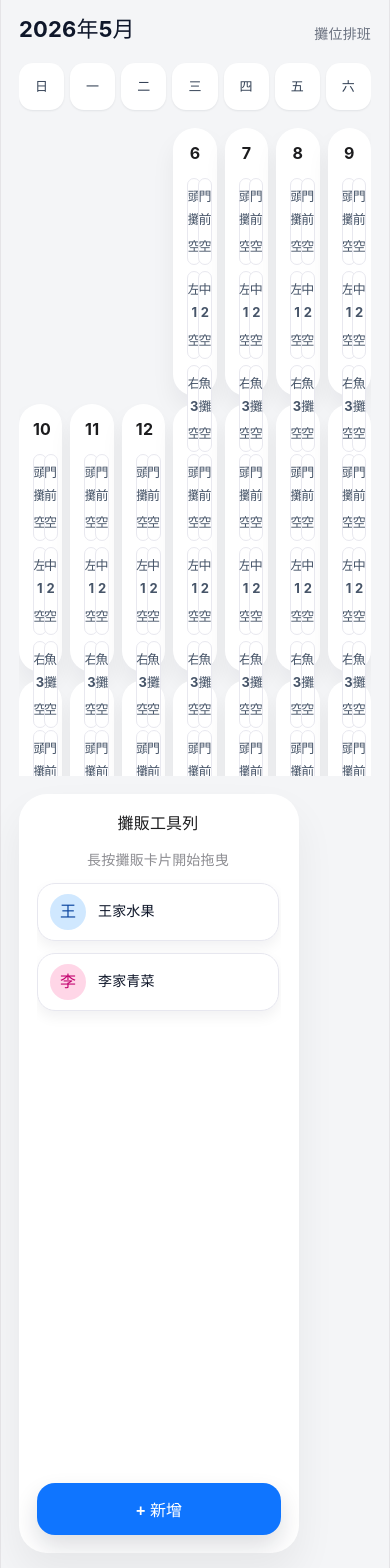
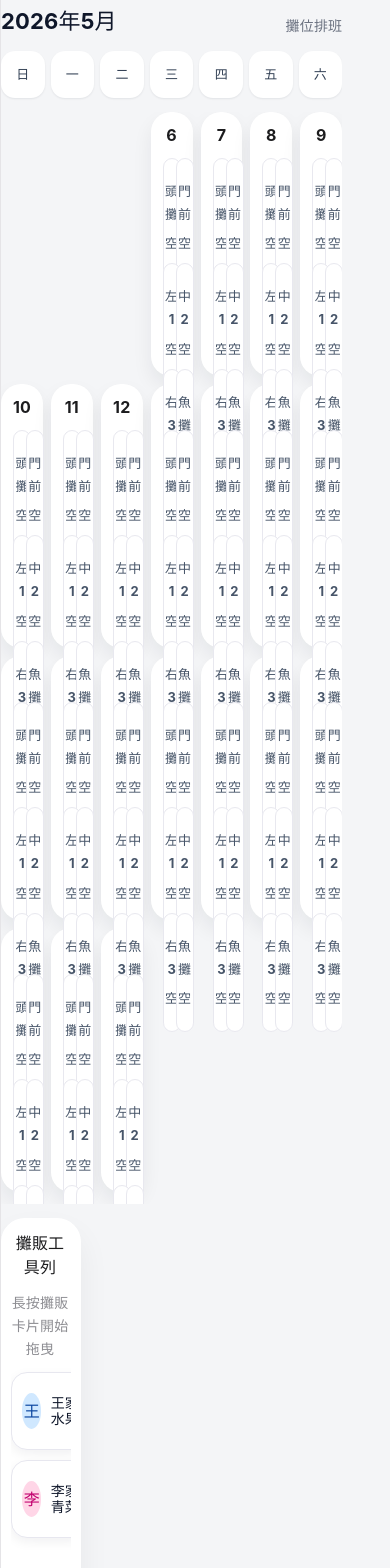
Before and after one commit to Hsu7183/dongmen-market-manager, a React (Vite) app: page / in a window 390 px wide. Shown: the top 1568 px of the page. Built offline with nearby package versions, Linux system fonts and the light colour scheme.

Commit message:
fix: force mobile split layout with right vendor rail

```diff
--- a/src/App.tsx
+++ b/src/App.tsx
@@ -325,6 +325,7 @@ function App() {
       weekdays: [],
       preferredStall: "",
     });
+    setShowAddForm(false);
   };
 
   return (
@@ -604,44 +605,50 @@ function App() {
 const styles: Record<string, React.CSSProperties> = {
   page: {
     minHeight: "100vh",
+    width: "100vw",
     display: "flex",
     flexDirection: "row",
-    gap: "18px",
-    padding: "18px",
+    gap: "10px",
+    padding: "10px 0",
     background: "#f4f5f7",
     fontFamily: "-apple-system, BlinkMacSystemFont, 'Segoe UI', Roboto, sans-serif",
+    overflowX: "hidden",
   },
   mainLayout: {
-    flex: 7,
-    minWidth: 0,
+    width: "87.5vw",
+    maxWidth: "87.5vw",
+    minWidth: "87.5vw",
     display: "flex",
     flexDirection: "column",
-    gap: "18px",
+    gap: "14px",
+    minHeight: "100vh",
+    overflow: "hidden",
   },
   mainPanel: {
     flex: 1,
     minWidth: 0,
     display: "flex",
     flexDirection: "column",
-    gap: "18px",
+    gap: "14px",
     overflow: "hidden",
   },
   sidebar: {
-    flex: 1,
-    maxWidth: "280px",
-    minWidth: "220px",
+    width: "12.5vw",
+    minWidth: "80px",
+    maxWidth: "120px",
     display: "flex",
     flexDirection: "column",
-    height: "calc(100vh - 36px)",
+    minHeight: "100vh",
+    position: "relative",
   },
   sidebarInner: {
     flex: 1,
     display: "flex",
     flexDirection: "column",
     background: "#ffffff",
-    borderRadius: "28px",
-    padding: "18px",
-    boxShadow: "0 20px 40px rgba(15,15,15,0.06)",
+    borderRadius: "24px",
+    padding: "14px 10px",
+    boxShadow: "0 16px 32px rgba(15,15,15,0.06)",
     overflow: "hidden",
   },
   sidebarScroll: {
@@ -701,13 +708,13 @@ const styles: Record<string, React.CSSProperties> = {
   },
   dateCard: {
     background: "#ffffff",
-    borderRadius: "22px",
-    padding: "14px",
-    boxShadow: "0 14px 24px rgba(15,23,42,0.06)",
+    borderRadius: "20px",
+    padding: "12px",
+    boxShadow: "0 10px 20px rgba(15,23,42,0.07)",
     height: "240px",
     display: "flex",
     flexDirection: "column",
-    gap: "12px",
+    gap: "10px",
   },
   monthTitle: {
     fontSize: "22px",
@@ -739,13 +746,15 @@ const styles: Record<string, React.CSSProperties> = {
   vendorToolCard: {
     display: "flex",
     alignItems: "center",
-    gap: "12px",
-    borderRadius: "18px",
-    padding: "10px 12px",
+    justifyContent: "center",
+    gap: "8px",
+    borderRadius: "16px",
+    padding: "10px 10px",
     border: "1px solid #e7e7ef",
     background: "#ffffff",
     cursor: "grab",
-    boxShadow: "0 6px 14px rgba(15,23,42,0.06)",
+    boxShadow: "0 4px 12px rgba(15,23,42,0.06)",
+    minHeight: "56px",
   },
   sidebarVendorBlock: {
     display: "flex",
@@ -760,8 +769,9 @@ const styles: Record<string, React.CSSProperties> = {
   },
   vendorQuickActions: {
     display: "flex",
-    gap: "10px",
+    gap: "8px",
     alignItems: "center",
+    justifyContent: "center",
   },
   addButton: {
     marginTop: "12px",
@@ -852,23 +862,25 @@ const styles: Record<string, React.CSSProperties> = {
   stallGrid: {
     display: "grid",
     gridTemplateColumns: "repeat(2, minmax(0, 1fr))",
-    gap: "6px",
+    gridTemplateRows: "repeat(3, minmax(0, 1fr))",
+    gap: "8px",
     flex: 1,
   },
   stallCell: {
-    minHeight: "60px",
-    borderRadius: "12px",
-    border: "1px solid #e5e5ea",
+    minHeight: "0",
+    borderRadius: "16px",
+    border: "1px solid #e8e8ef",
     display: "flex",
     flexDirection: "column",
     justifyContent: "center",
     alignItems: "center",
-    padding: "6px",
-    gap: "4px",
+    padding: "10px 8px",
+    gap: "6px",
     userSelect: "none",
     touchAction: "manipulation",
     cursor: "pointer",
     position: "relative",
+    height: "100%",
   },
   emptyText: {
     fontSize: "14px",
@@ -914,7 +926,7 @@ const styles: Record<string, React.CSSProperties> = {
   },
   vendorList: {
     display: "grid",
-    gap: "12px",
+    gap: "10px",
   },
   vendorCardHorizontal: {
     display: "flex",
```
